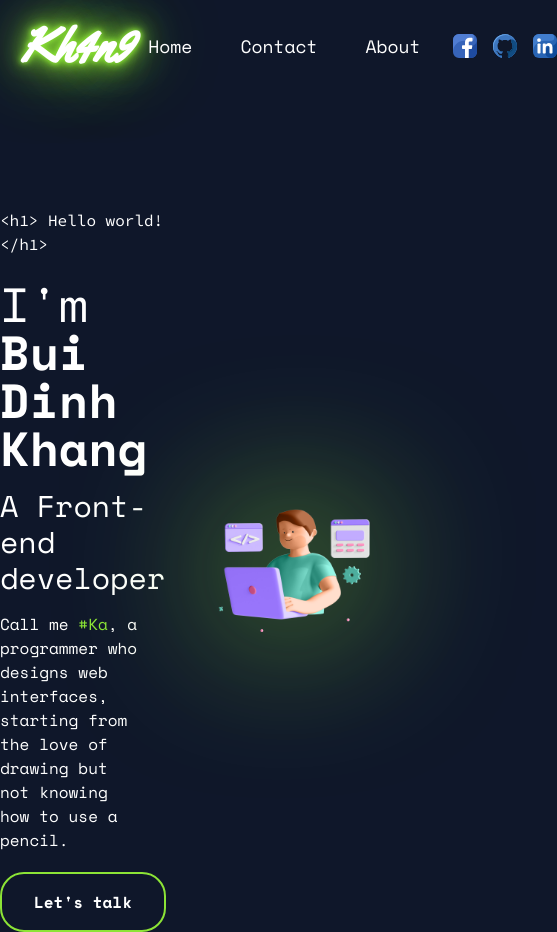
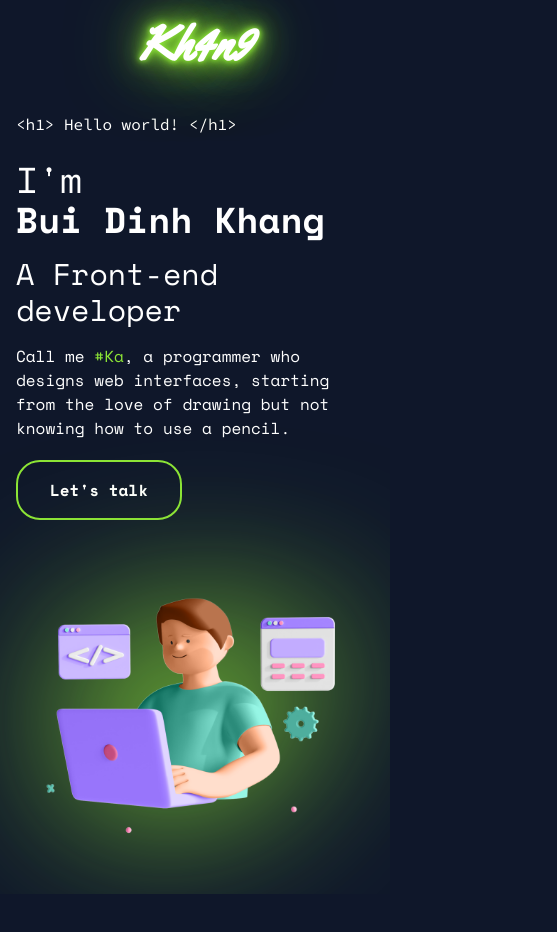
Before and after one commit to kh4n998/imhere, a website: page index.html in a window 390 px wide. Shown: the whole page, 557 px wide, since content can reach past the window. After the commit the page ends 894 px from the top, so only its background shows below. Drawn offline with nearby package versions, Linux system fonts and the light colour scheme.

Commit message:
add responsive for hero section

```diff
--- a/index.html
+++ b/index.html
@@ -12,8 +12,8 @@
 <body class="bg-slate-900 text-white font-mono">
     <header class="absolute top-0 left-0 right-0 z-[1000] p-[1.25rem_1.25rem_0] lg:p-[2.5rem_2rem_0]">
         <nav class="flex items-center container mx-auto">
-            <a href="#" class="font-bold text-5xl font-brand text-white text-shadow-neon">Kh4n9</a>
-            <div role="list" class="flex-middle space-x-4 ml-auto">
+            <a href="#" class="mx-auto lg:mr-auto font-bold text-5xl font-brand text-white text-shadow-neon">Kh4n9</a>
+            <div class="hidden lg:flex-middle space-x-4">
                 <a href="#" class="p-[0.75rem_1rem] lg:p-5 text-lg hover:text-neon">Home</a>
                 <a href="#contact" class="p-[0.75rem_1rem] lg:p-5 text-lg hover:text-neon">Contact</a>
                 <a href="#about" class="p-[0.75rem_1rem] lg:p-5 text-lg hover:text-neon">About</a>
@@ -31,21 +31,21 @@
             </div>
         </nav>
     </header>
-    <section class="w-screen h-screen pt-52">
+    <section class="h-screen pt-28">
         <div class="container mx-auto">
-            <div class="grid grid-cols-2 gap-4 items-center">
-                <div>
+            <div class="grid grid-cols-1 lg:grid-cols-2 gap-4 items-center">
+                <div class="order-1 lg:order-1 px-4 lg:px-0">
                     <h1 class="font-code mb-6">&lt;h1&gt; Hello world! &lt;&#47;h1&gt;</h1>
-                    <div class="text-5xl mb-4">
+                    <div class=" text-4xl lg:text-5xl mb-4">
                         I'm <br><b>Bui Dinh Khang</b>
                     </div>
                     <h5 class="mb-4 text-3xl">A Front-end developer</h5>
-                    <div class="w-3/4 mb-5">
+                    <div class="lg:w-3/4 mb-5">
                         Call me <span class="text-neon">#Ka</span>, a programmer who designs web interfaces, starting from the love of drawing but not knowing how to use a pencil.
                     </div>
                     <button class="px-8 py-4 font-bold transition rounded-3xl text-white border-neon border-2 hover:bg-neon hover:text-body hover:shadow-[0_0_3px_theme('colors.neon'),_0_0_10px_theme('colors.neon'),_0_0_50px_theme('colors.neon')]">Let's talk</button>
                 </div>
-                <div class="relative">
+                <div class="relative order-2 px-4 lg:px-0">
                     <img src="images/developer2.png" alt="hero_img" class="w-full drop-shadow-[0px_0px_80px_#8ce436]">
                 </div>
             </div>
```
Also changed, not shown: dist/tail.css.
